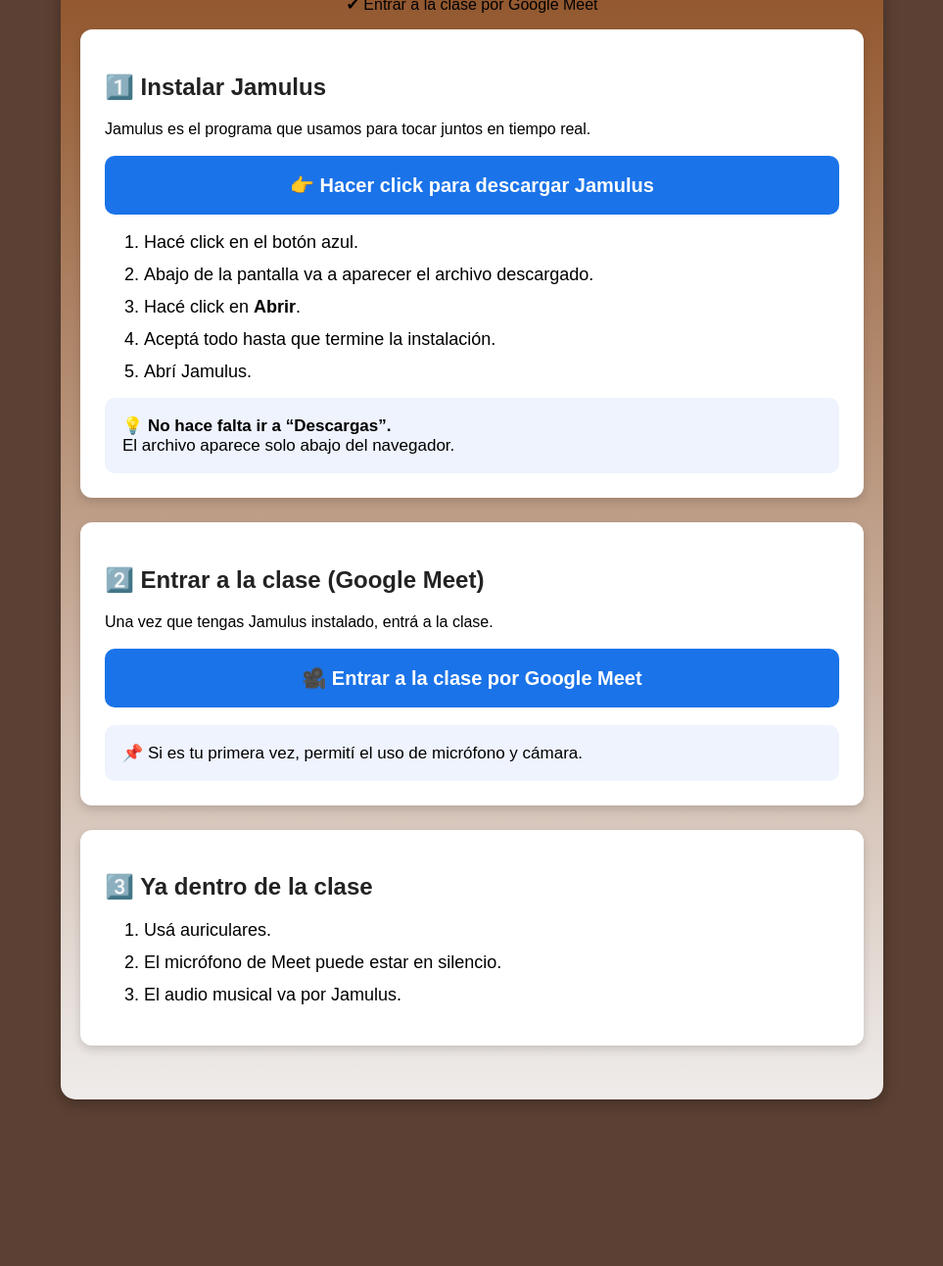
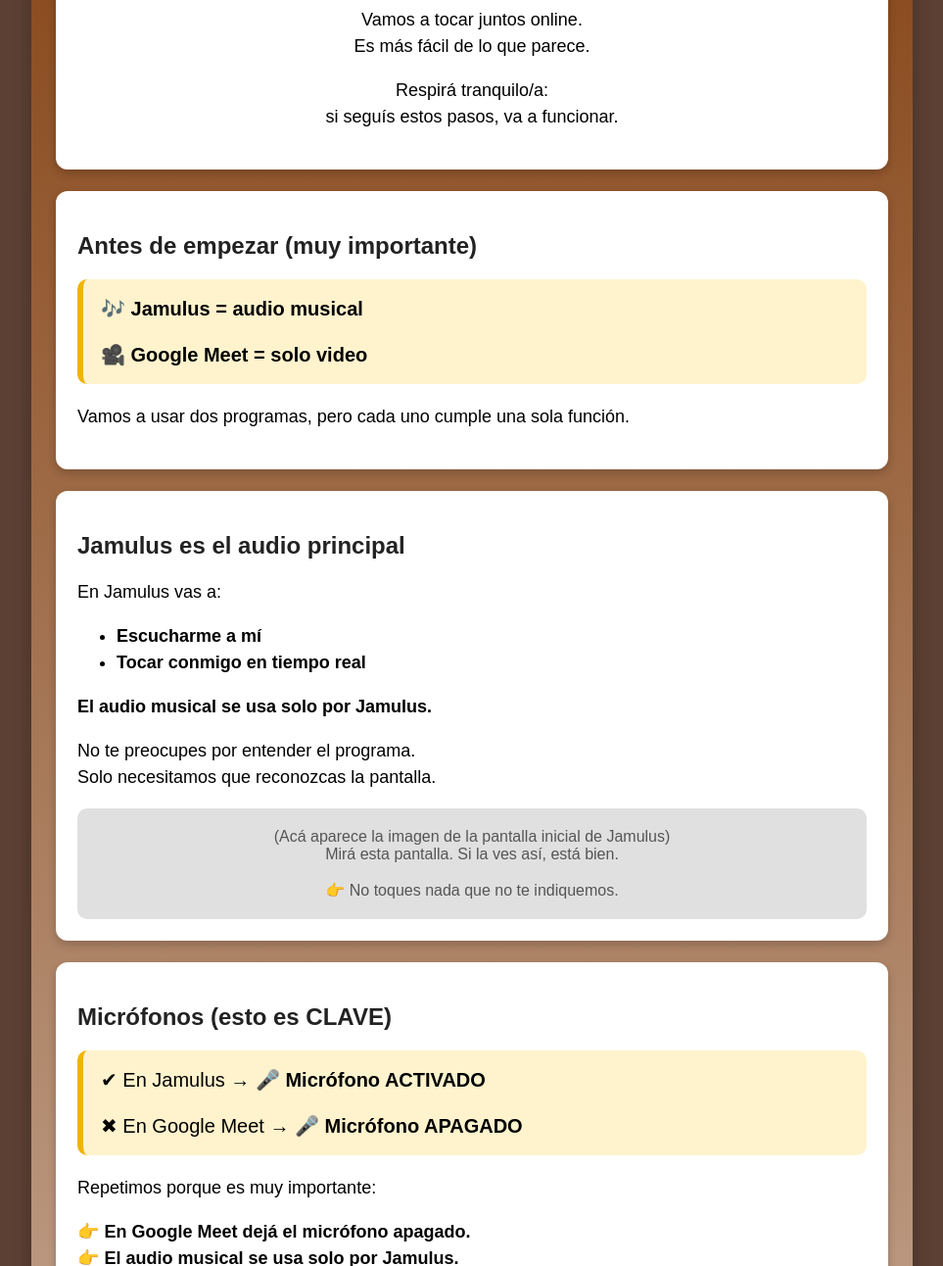
Before and after one commit to sarrateal-cpu/aula-virtual-luciano, a plain HTML site: page index.html in a window 1280 px wide. Shown: the part 183-1475 px from the top of the page at 98% size, without its empty margins (158-1121 px from the left). Before the commit the page ends 1335 px from the top, so only its background shows below. Drawn offline with Linux system fonts and the light colour scheme.

Commit message:
Update index.html

```diff
--- a/index.html
+++ b/index.html
@@ -5,7 +5,7 @@
   <title>Aula Virtual – Jamulus + Google Meet</title>
   <meta name="viewport" content="width=device-width, initial-scale=1.0">
   <style>
-    /* Fondo general de la página: color marrón oscuro */
+    /* Fondo general de la página: marrón oscuro */
     body {
       font-family: Arial, sans-serif;
       margin: 0;
@@ -15,32 +15,53 @@
 
     /* Contenedor central con degradado marrón a blanco */
     .container {
-      max-width: 800px;
+      max-width: 850px;
       margin: 30px auto;
-      padding: 30px 20px;
+      padding: 30px 25px;
       background: linear-gradient(to bottom, rgba(139,69,19,0.9), rgba(255,255,255,0.9));
       border-radius: 15px;
-      box-shadow: 0 4px 15px rgba(0,0,0,0.3);
+      box-shadow: 0 4px 20px rgba(0,0,0,0.25);
     }
 
     h1, h2 {
       color: #222;
     }
 
-    /* Tarjetas internas */
+    p, li {
+      font-size: 18px;
+      line-height: 1.5;
+    }
+
     .card {
       background: white;
       border-radius: 12px;
-      padding: 25px;
-      margin-bottom: 25px;
-      box-shadow: 0 4px 10px rgba(0,0,0,0.15);
+      padding: 22px;
+      margin-bottom: 22px;
+      box-shadow: 0 4px 10px rgba(0,0,0,0.2);
     }
 
-    /* Botones */
+    .center {
+      text-align: center;
+    }
+
+    .logo-icon {
+      width: 80px;
+      margin-bottom: 10px;
+    }
+
+    .important {
+      background: #fff3cd;
+      border-left: 6px solid #f1b400;
+      padding: 18px;
+      border-radius: 10px;
+      font-size: 20px;
+      margin: 20px 0;
+    }
+
     .button {
       display: block;
       text-align: center;
-      padding: 18px;
+      padding: 16px;
       margin: 18px 0;
       background: #1a73e8;
       color: white;
@@ -54,21 +75,22 @@
       background: #1558b0;
     }
 
-    ol li {
-      margin-bottom: 12px;
-      font-size: 18px;
+    .note {
+      background: #eef3fd;
+      padding: 16px;
+      border-radius: 10px;
+      margin-top: 15px;
+      font-size: 17px;
     }
 
-    .note {
-      background: #eef3fd;
-      padding: 18px;
+    .jamulus-image {
+      background: #e0e0e0;
       border-radius: 10px;
-      font-size: 17px;
+      padding: 20px;
+      text-align: center;
       margin-top: 15px;
-    }
-
-    .center {
-      text-align: center;
+      color: #555;
+      font-size: 16px;
     }
 
     @media (max-width: 600px) {
@@ -77,7 +99,7 @@
       }
       h1 { font-size: 32px; }
       h2 { font-size: 26px; }
-      ol li { font-size: 16px; }
+      p, li { font-size: 16px; }
       .button { font-size: 18px; padding: 16px; }
       .note { font-size: 16px; }
     }
@@ -87,61 +109,154 @@
 <body>
   <div class="container">
 
-    <h1 class="center">🎸 Aula Virtual</h1>
-    <p class="center">
-      Bienvenido/a. Desde esta página vas a poder:
-      <br>✔ Instalar Jamulus
-      <br>✔ Entrar a la clase por Google Meet
-    </p>
+    <!-- PORTADA -->
+    <div class="card center">
+      <img src="logo-guitarra.png" class="logo-icon" alt="Guitarra clásica">
+      <h1>Aula Virtual</h1>
+      <p>
+        Vamos a tocar juntos online.<br>
+        Es más fácil de lo que parece.
+      </p>
+      <p>
+        Respirá tranquilo/a:<br>
+        si seguís estos pasos, va a funcionar.
+      </p>
+    </div>
 
+    <!-- IDEA PRINCIPAL -->
     <div class="card">
-      <h2>1️⃣ Instalar Jamulus</h2>
+      <h2>Antes de empezar (muy importante)</h2>
+
+      <div class="important">
+        🎶 <strong>Jamulus = audio musical</strong><br><br>
+        🎥 <strong>Google Meet = solo video</strong>
+      </div>
 
       <p>
-        Jamulus es el programa que usamos para tocar juntos en tiempo real.
+        Vamos a usar dos programas, pero cada uno cumple una sola función.
+      </p>
+    </div>
+
+    <!-- JAMULUS -->
+    <div class="card">
+      <h2>Jamulus es el audio principal</h2>
+
+      <p>En Jamulus vas a:</p>
+      <ul>
+        <li><strong>Escucharme a mí</strong></li>
+        <li><strong>Tocar conmigo en tiempo real</strong></li>
+      </ul>
+
+      <p><strong>El audio musical se usa solo por Jamulus.</strong></p>
+
+      <p>
+        No te preocupes por entender el programa.<br>
+        Solo necesitamos que reconozcas la pantalla.
       </p>
 
-      <a class="button" href="https://jamulus.io/downloads/" target="_blank">
-        👉 Hacer click para descargar Jamulus
-      </a>
-
-      <ol>
-        <li>Hacé click en el botón azul.</li>
-        <li>Abajo de la pantalla va a aparecer el archivo descargado.</li>
-        <li>Hacé click en <strong>Abrir</strong>.</li>
-        <li>Aceptá todo hasta que termine la instalación.</li>
-        <li>Abrí Jamulus.</li>
-      </ol>
-
-      <div class="note">
-        💡 <strong>No hace falta ir a “Descargas”.</strong><br>
-        El archivo aparece solo abajo del navegador.
+      <div class="jamulus-image">
+        (Acá aparece la imagen de la pantalla inicial de Jamulus)<br>
+        Mirá esta pantalla. Si la ves así, está bien.<br><br>
+        👉 No toques nada que no te indiquemos.
       </div>
     </div>
 
+    <!-- MICRÓFONOS -->
     <div class="card">
-      <h2>2️⃣ Entrar a la clase (Google Meet)</h2>
+      <h2>Micrófonos (esto es CLAVE)</h2>
+
+      <div class="important">
+        ✔ En Jamulus → 🎤 <strong>Micrófono ACTIVADO</strong><br><br>
+        ✖ En Google Meet → 🎤 <strong>Micrófono APAGADO</strong>
+      </div>
 
       <p>
-        Una vez que tengas Jamulus instalado, entrá a la clase.
+        Repetimos porque es muy importante:
       </p>
 
-      <a class="button" href="https://meet.google.com/TU-LINK-AQUI" target="_blank">
-        🎥 Entrar a la clase por Google Meet
+      <p>
+        👉 <strong>En Google Meet dejá el micrófono apagado.</strong><br>
+        👉 <strong>El audio musical se usa solo por Jamulus.</strong>
+      </p>
+    </div>
+
+    <!-- INSTALAR JAMULUS -->
+    <div class="card">
+      <h2>Paso 1: Instalar Jamulus</h2>
+
+      <a class="button" href="https://jamulus.io/downloads/" target="_blank">
+        Descargar Jamulus
       </a>
 
+      <ul>
+        <li>El archivo aparece abajo en el navegador.</li>
+        <li>Hacé click en <strong>Abrir</strong>.</li>
+        <li>Aceptá todo.</li>
+        <li>Esperá a que termine.</li>
+        <li>Abrí Jamulus.</li>
+      </ul>
+
       <div class="note">
-        📌 Si es tu primera vez, permití el uso de micrófono y cámara.
+        No hace falta ir a “Descargas”.
       </div>
     </div>
 
+    <!-- GOOGLE MEET -->
     <div class="card">
-      <h2>3️⃣ Ya dentro de la clase</h2>
-      <ol>
-        <li>Usá auriculares.</li>
-        <li>El micrófono de Meet puede estar en silencio.</li>
-        <li>El audio musical va por Jamulus.</li>
-      </ol>
+      <h2>Paso 2: Entrar a la clase (Google Meet)</h2>
+
+      <p>
+        Cuando ya tengas Jamulus abierto:
+      </p>
+
+      <a class="button" href="https://meet.google.com/naq-caja-cpw" target="_blank">
+        Entrar a la clase
+      </a>
+
+      <p>
+        Google Meet lo usamos <strong>solo para vernos</strong>.
+      </p>
+
+      <div class="note">
+        Si es tu primera vez, permití cámara y micrófono.<br>
+        Después, acordate de apagar el micrófono.
+      </div>
+    </div>
+
+    <!-- PRUEBA -->
+    <div class="card">
+      <h2>Ya dentro de la clase</h2>
+
+      <p>
+        Ahora probamos si todo funciona.
+      </p>
+
+      <p>
+        Hablá y decí:<br>
+        <strong>“¿Me escuchás bien?”</strong>
+      </p>
+
+      <p>
+        Usá auriculares.<br>
+        Eso ayuda mucho a que todo funcione mejor.
+      </p>
+    </div>
+
+    <!-- CIERRE -->
+    <div class="card center">
+      <h2>Todo listo</h2>
+
+      <p>
+        Si me escuchás bien<br>
+        y yo te escucho bien,
+      </p>
+
+      <p><strong>está todo funcionando perfecto.</strong></p>
+
+      <p>
+        No toques nada más.<br>
+        Ahora podés concentrarte solo en tocar 🎶
+      </p>
     </div>
 
   </div>
```
